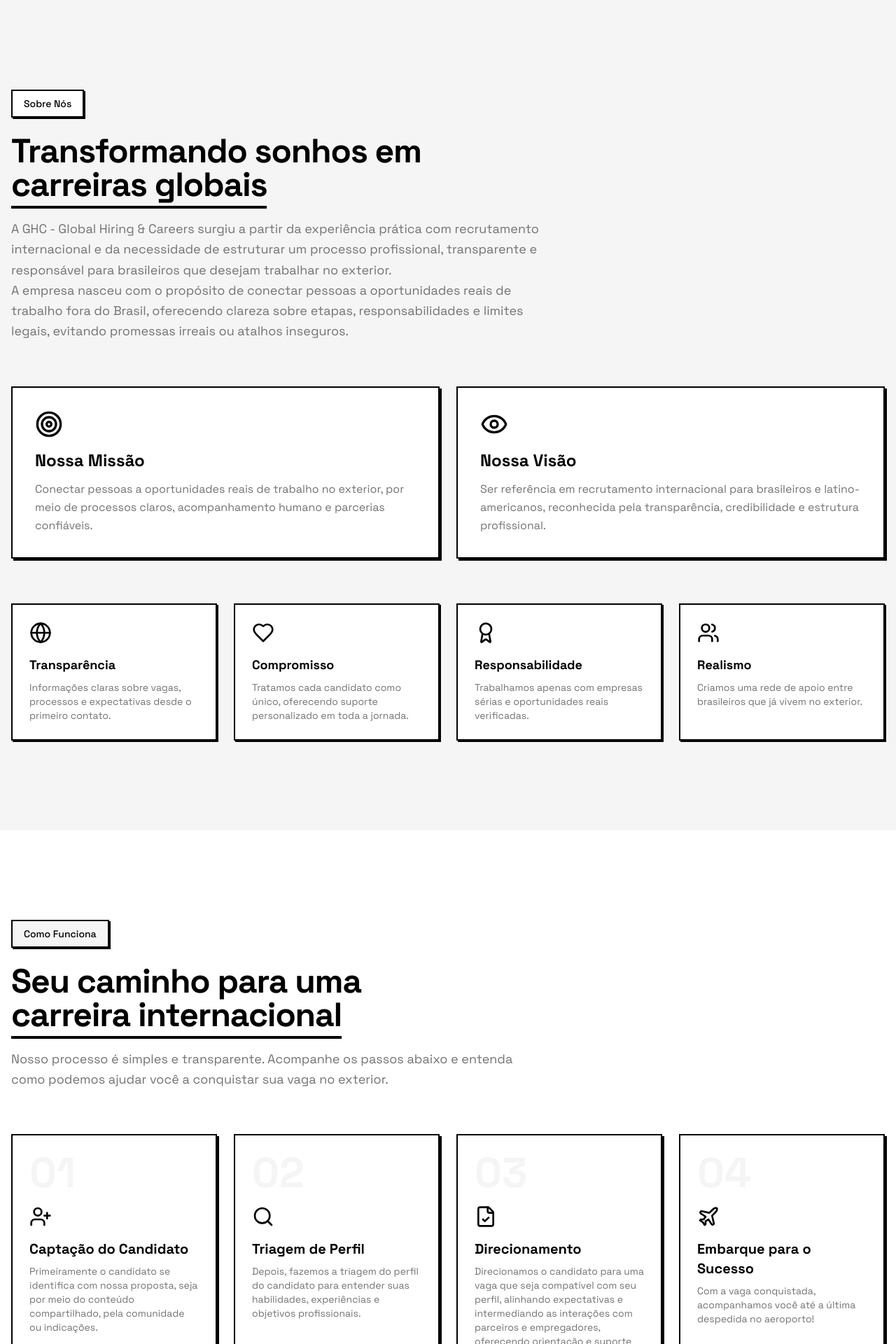
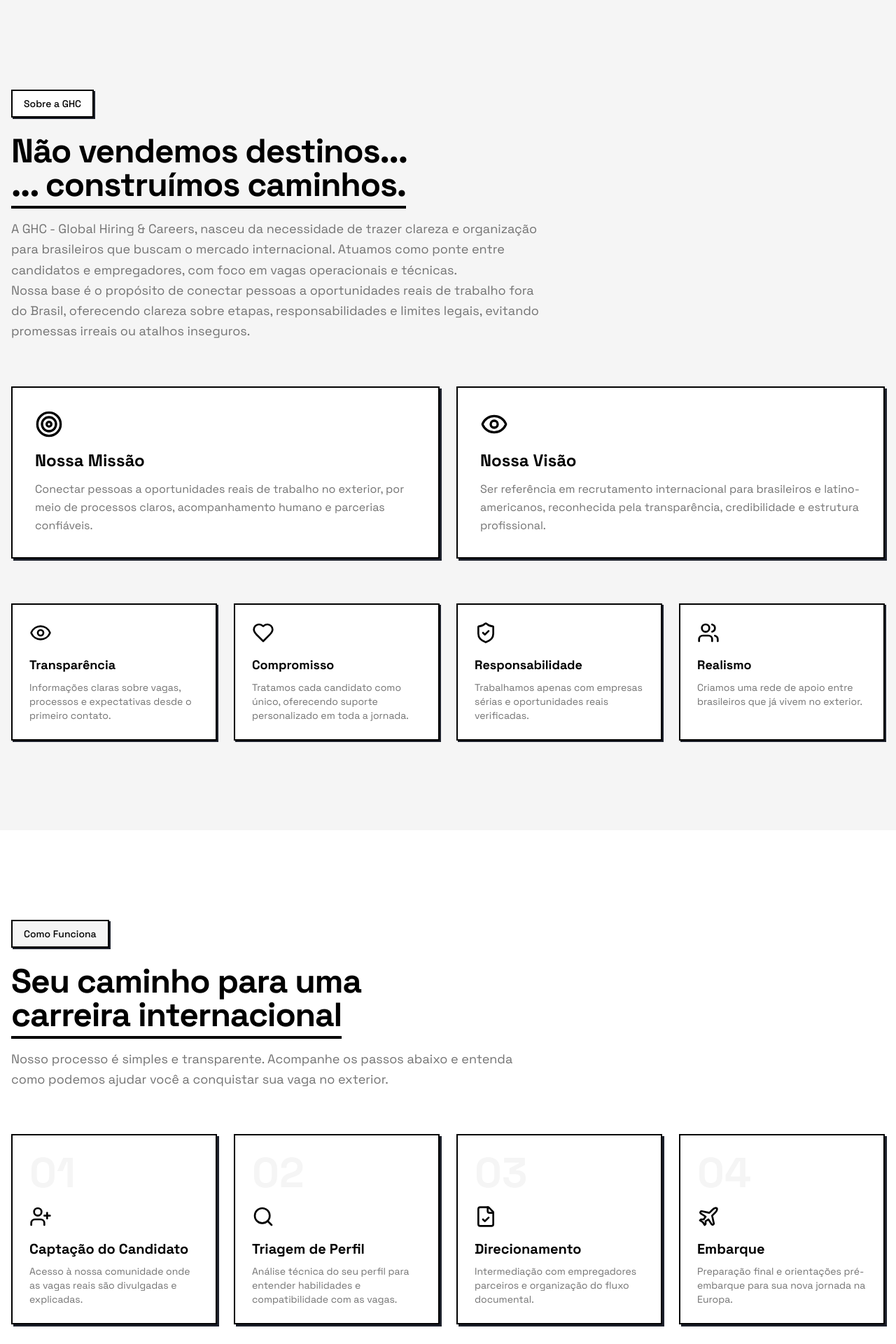
Before and after one commit to mantovani-dev/GHC, a React (Vite) app: page / in a window 1280 px wide. Shown: the part 800-2720 px from the top of the page at 70% size. Built offline with nearby package versions, Linux system fonts and the light colour scheme; the HTML template or start-up script is replaced by a standard one.

Commit message:
refactor: alterando textos e cores para parecer com o real

```diff
--- a/src/components/sections/AboutSection.tsx
+++ b/src/components/sections/AboutSection.tsx
@@ -1,4 +1,4 @@
-import { Target, Eye, Heart, Award, Globe, Users } from "lucide-react";
+import { Target, Eye, Heart, Award, Globe, Users, ShieldCheck } from "lucide-react";
 
 interface AboutSectionProps {
   id?: string;
@@ -7,7 +7,7 @@ interface AboutSectionProps {
 const AboutSection = ({ id }: AboutSectionProps) => {
   const values = [
     {
-      icon: Globe,
+      icon: Eye,
       title: "Transparência",
       description: "Informações claras sobre vagas, processos e expectativas desde o primeiro contato.",
     },
@@ -17,7 +17,7 @@ const AboutSection = ({ id }: AboutSectionProps) => {
       description: "Tratamos cada candidato como único, oferecendo suporte personalizado em toda a jornada.",
     },
     {
-      icon: Award,
+      icon: ShieldCheck,
       title: "Responsabilidade",
       description: "Trabalhamos apenas com empresas sérias e oportunidades reais verificadas.",
     },
@@ -34,18 +34,18 @@ const AboutSection = ({ id }: AboutSectionProps) => {
         {/* Section Header */}
         <div className="max-w-3xl mb-16">
           <div className="inline-flex items-center gap-2 border-2 border-border px-4 py-2 mb-6 bg-background shadow-xs">
-            <span className="text-sm font-medium">Sobre Nós</span>
+            <span className="text-sm font-medium">Sobre a GHC</span>
           </div>
           <h2 className="text-3xl md:text-5xl font-bold mb-6 tracking-tight">
-            Transformando sonhos em
+            Não vendemos destinos...
             <br />
-            <span className="border-b-4 border-foreground">carreiras globais</span>
+            <span className="border-b-4 border-foreground">... construímos caminhos.</span>
           </h2>
           <p className="text-lg text-muted-foreground leading-relaxed">
-            A GHC - Global Hiring & Careers surgiu a partir da experiência prática com recrutamento internacional e da necessidade de estruturar um processo profissional, transparente e responsável para brasileiros que desejam trabalhar no exterior.
+            A GHC - Global Hiring & Careers, nasceu da necessidade de trazer clareza e organização para brasileiros que buscam o mercado internacional. Atuamos como ponte entre candidatos e empregadores, com foco em vagas operacionais e técnicas.
           </p>
           <p className="text-lg text-muted-foreground leading-relaxed">
-            A empresa nasceu com o propósito de conectar pessoas a oportunidades reais de trabalho fora do Brasil, oferecendo clareza sobre etapas, responsabilidades e limites legais, evitando promessas irreais ou atalhos inseguros.
+            Nossa base é o propósito de conectar pessoas a oportunidades reais de trabalho fora do Brasil, oferecendo clareza sobre etapas, responsabilidades e limites legais, evitando promessas irreais ou atalhos inseguros.
           </p>
         </div>
 
--- a/src/components/sections/HeroSection.tsx
+++ b/src/components/sections/HeroSection.tsx
@@ -38,8 +38,8 @@ const HeroSection = ({ id }: HeroSectionProps) => {
 
           {/* Subheadline */}
           <p className="text-lg md:text-xl text-muted-foreground max-w-2xl mb-8 leading-relaxed">
-            Conectamos profissionais brasileiros às melhores oportunidades de trabalho no exterior.
-            Faça parte da nossa comunidade e dê o próximo passo na sua carreira global.
+            Conectamos brasileiros a oportunidades reais de trabalho na Polônia e Europa.
+            Sem promessas irreais, apenas caminhos viáveis com processos estruturados e acompanhamento humano.
           </p>
 
           {/* CTA Buttons */}
--- a/src/components/sections/HowItWorksSection.tsx
+++ b/src/components/sections/HowItWorksSection.tsx
@@ -12,28 +12,28 @@ const HowItWorksSection = ({ id }: HowItWorksSectionProps) => {
       icon: UserPlus,
       title: "Captação do Candidato",
       description:
-        "Primeiramente o candidato se identifica com nossa proposta, seja por meio do conteúdo compartilhado, pela comunidade ou indicações.",
+        "Acesso à nossa comunidade onde as vagas reais são divulgadas e explicadas.",
     },
     {
       number: "02",
       icon: Search,
       title: "Triagem de Perfil",
       description:
-        "Depois, fazemos a triagem do perfil do candidato para entender suas habilidades, experiências e objetivos profissionais.",
+        "Análise técnica do seu perfil para entender habilidades e compatibilidade com as vagas.",
     },
     {
       number: "03",
       icon: FileCheck,
       title: "Direcionamento",
       description:
-        "Direcionamos o candidato para uma vaga que seja compatível com seu perfil, alinhando expectativas e intermediando as interações com parceiros e empregadores, oferecendo orientação e suporte contínuo.",
+        "Intermediação com empregadores parceiros e organização do fluxo documental.",
     },
     {
       number: "04",
       icon: Plane,
-      title: "Embarque para o Sucesso",
+      title: "Embarque",
       description:
-        "Com a vaga conquistada, acompanhamos você até a última despedida no aeroporto!",
+        "Preparação final e orientações pré-embarque para sua nova jornada na Europa.",
     },
   ];
 
--- a/src/components/sections/TestimonialsSection.tsx
+++ b/src/components/sections/TestimonialsSection.tsx
@@ -67,7 +67,7 @@ const TestimonialsSection = ({ id }: TestimonialsSectionProps) => {
           <h2 className="text-3xl md:text-5xl font-bold mb-6 tracking-tight">
             Histórias de quem
             <br />
-            <span className="border-b-4 border-foreground">realizou o sonho</span>
+            <span className="border-b-4 border-foreground">já realizou o sonho</span>
           </h2>
           <p className="text-lg text-muted-foreground leading-relaxed">
             Conheça alguns dos profissionais brasileiros que conquistaram suas vagas
--- a/src/index.css
+++ b/src/index.css
@@ -4,10 +4,6 @@
 @tailwind base;
 @tailwind components;
 @tailwind utilities;
-
-/* Definition of the design system. All colors, gradients, fonts, etc should be defined here.
-All colors MUST be HSL.
-*/
 
 @layer base {
   :root {
@@ -75,21 +71,21 @@ All colors MUST be HSL.
 
     --font-mono: 'Space Mono', ui-monospace, SFMono-Regular, Menlo, Monaco, Consolas, 'Liberation Mono', 'Courier New', monospace;
 
-    --shadow-2xs: 1px 1px 0px 0px #000000;
+    --shadow-2xs: 1px 1px 0px 0px #1c202b;
 
-    --shadow-xs: 2px 2px 0px 0px #000000;
+    --shadow-xs: 2px 2px 0px 0px #1c202b;
 
-    --shadow-sm: 3px 3px 0px 0px #000000;
+    --shadow-sm: 3px 3px 0px 0px #1c202b;
 
-    --shadow: 5px 5px 0px 0px #000000;
+    --shadow: 5px 5px 0px 0px #1c202b;
 
-    --shadow-md: 8px 8px 0px 0px #000000;
+    --shadow-md: 8px 8px 0px 0px #1c202b;
 
-    --shadow-lg: 12px 12px 0px 0px #000000;
+    --shadow-lg: 12px 12px 0px 0px #1c202b;
 
-    --shadow-xl: 16px 16px 0px 0px #000000;
+    --shadow-xl: 16px 16px 0px 0px #1c202b;
 
-    --shadow-2xl: 24px 24px 0px 0px #000000;
+    --shadow-2xl: 24px 24px 0px 0px #1c202b;
 
     --tracking-normal: 0em;
 
```
Also changed, not shown: 1 other file (tests, documents, lock files or other folders).
